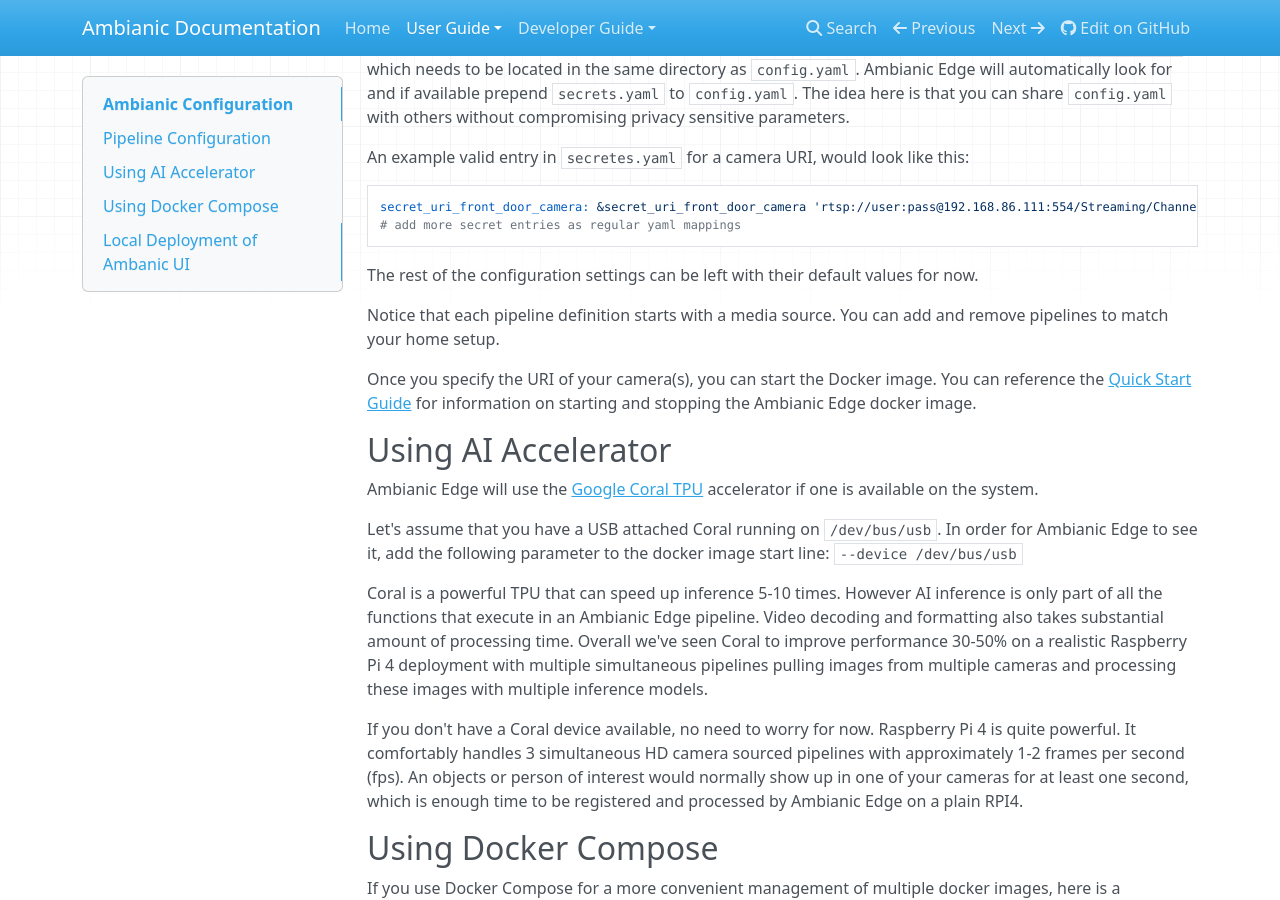
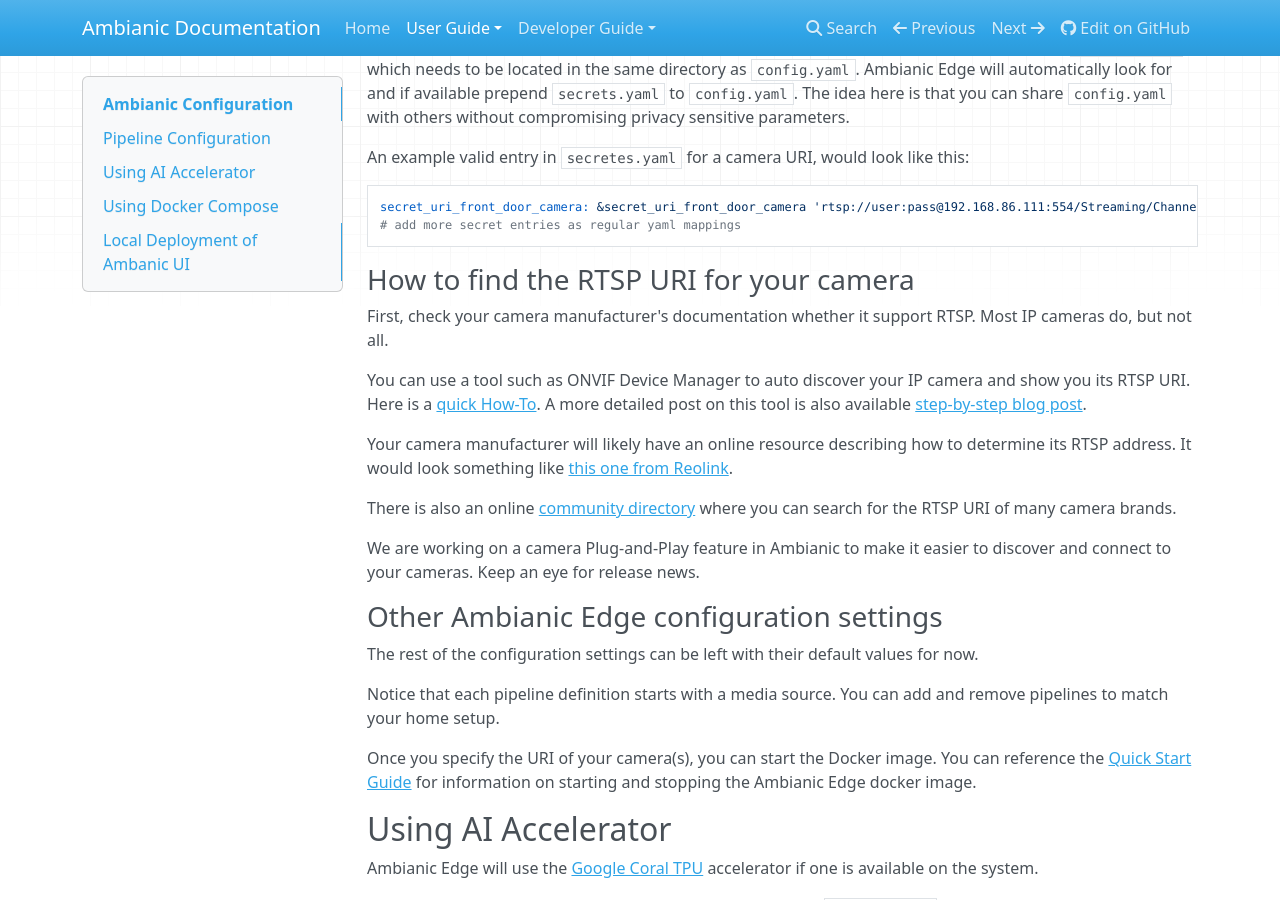
Before and after one commit to ambianic/ambianic-docs, an MkDocs documentation site: the page built from docs-md/users/configure.md, in a window 1280 px wide and 900 px high, scrolled down 2394 px. Built offline with MkDocs 1.6.1, drawn with Linux system fonts in a browser that asks for light colours; nearby versions of some CDN libraries.

Commit message:
docs: add info on RTSP URI discovery

````diff
--- a/docs-md/users/configure.md
+++ b/docs-md/users/configure.md
@@ -159,6 +159,20 @@
 # add more secret entries as regular yaml mappings
 ```
 
+### How to find the RTSP URI for your camera
+
+First, check your camera manufacturer's documentation whether it support RTSP. Most IP cameras do, but not all.
+
+You can use a tool such as ONVIF Device Manager to auto discover your IP camera and show you its RTSP URI. Here is a [quick How-To](http://help.angelcam.com/en/articles/372646-how-to-find-a-rtsp-address-for-an-onvif-compatible-camera-nvr-dvr). A more detailed post on this tool is also available [step-by-step blog post](https://learncctv.com/onvif-device-manager/).
+
+Your camera manufacturer will likely have an online resource describing how to determine its RTSP address. It would look something like [this one from Reolink](https://reolink.com/wp-content/uploads/2017/01/Reolink-CGI-command-v1.61.pdf).
+
+There is also an online [community directory](https://security.world/rtsp/) where you can search for the RTSP URI of many camera brands.
+
+We are working on a camera Plug-and-Play feature in Ambianic to make it easier to discover and connect to your cameras. Keep an eye for release news.
+
+### Other Ambianic Edge configuration settings
+
 The rest of the configuration settings can be left with their default values for now.
 
 Notice that each pipeline definition starts with a media source. You can add and remove
````
